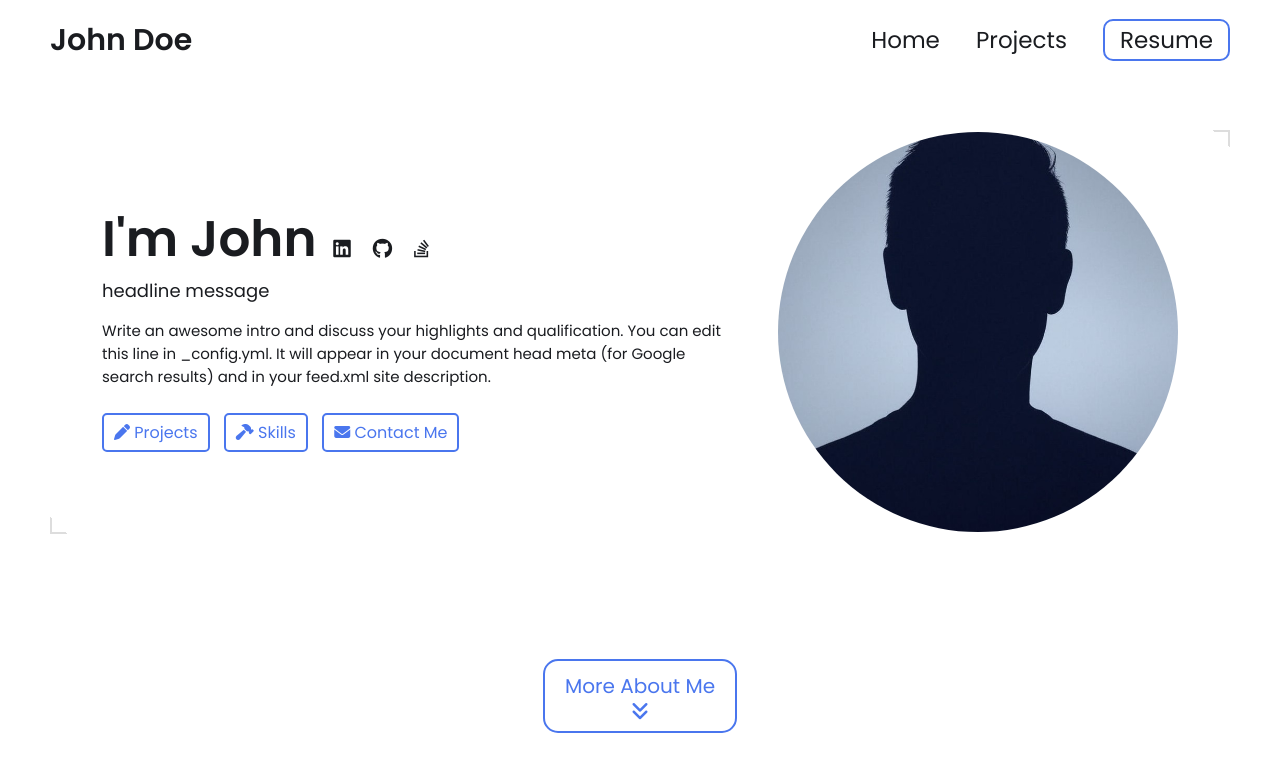
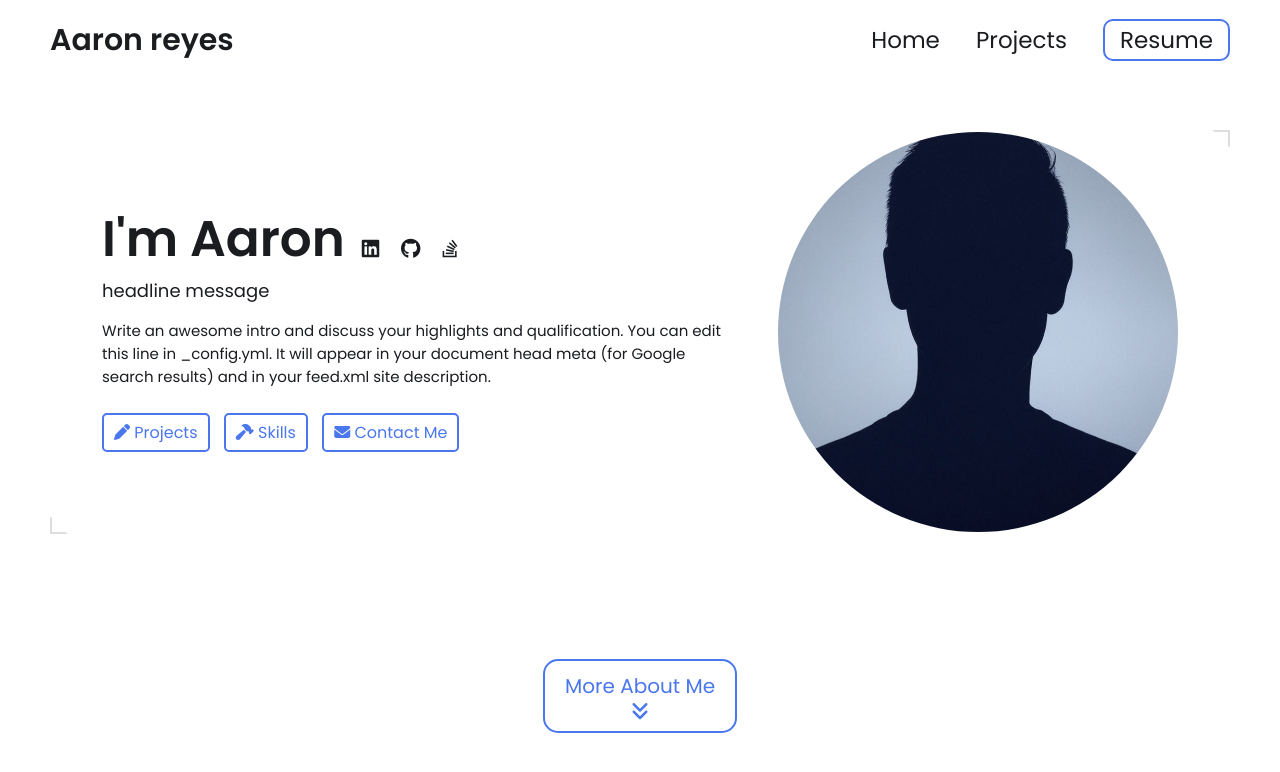
Before and after one commit to Ramdark12/Aaron.github.io, a Jekyll site: the page built from index.html, in a window 1280 px wide and 900 px high. Shown: the top 772 px of the window. Built offline with Jekyll 4.4.1, drawn with Linux system fonts in a browser that asks for light colours.

Commit message:
_config.yml

```diff
--- a/_config.yml
+++ b/_config.yml
@@ -12,7 +12,7 @@ title: Aaron Reyes's Portfolio # This is what shows up in the tab of the browser
 
 
 # Hero Section
-name: John Doe
+name: Aaron reyes
 headline: headline message
 description: >- # dont remove this line. this will ignore all new lines until the next section
   Write an awesome intro and discuss your highlights and qualification. You can edit this
```
